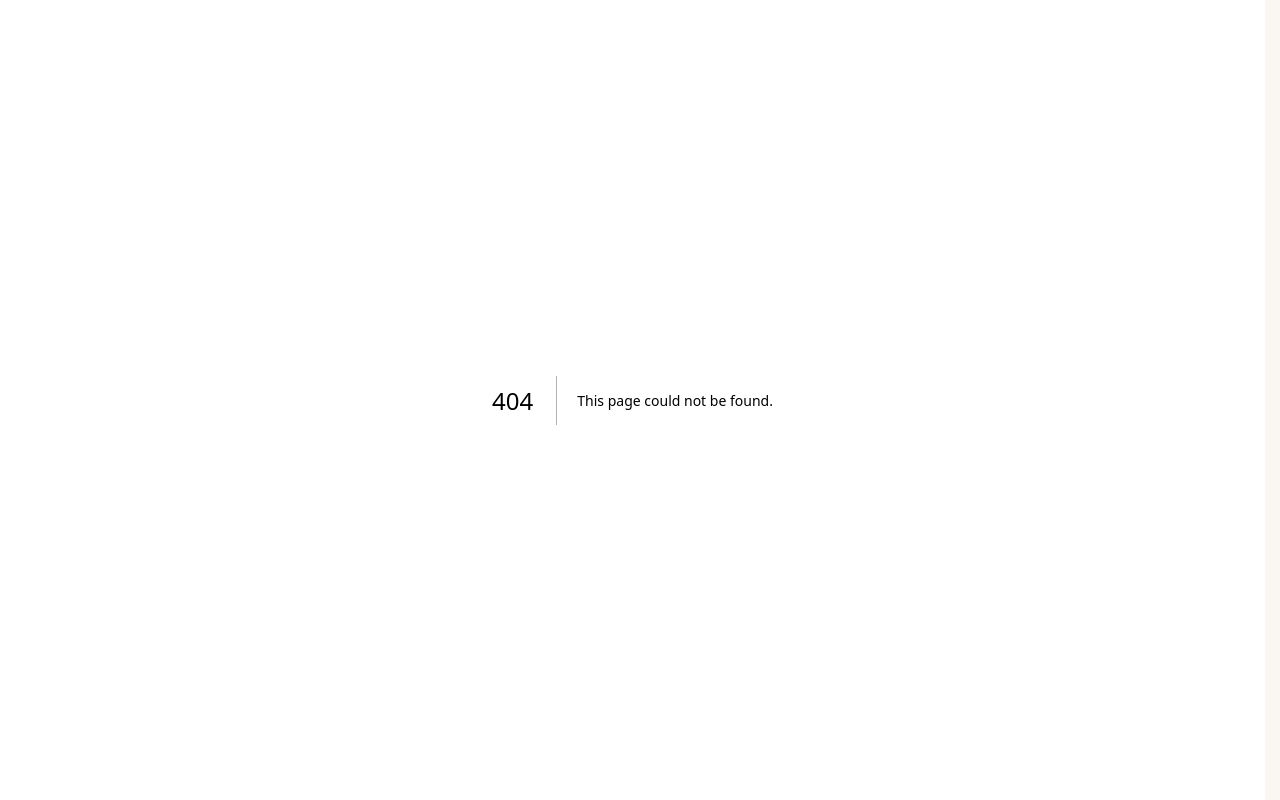
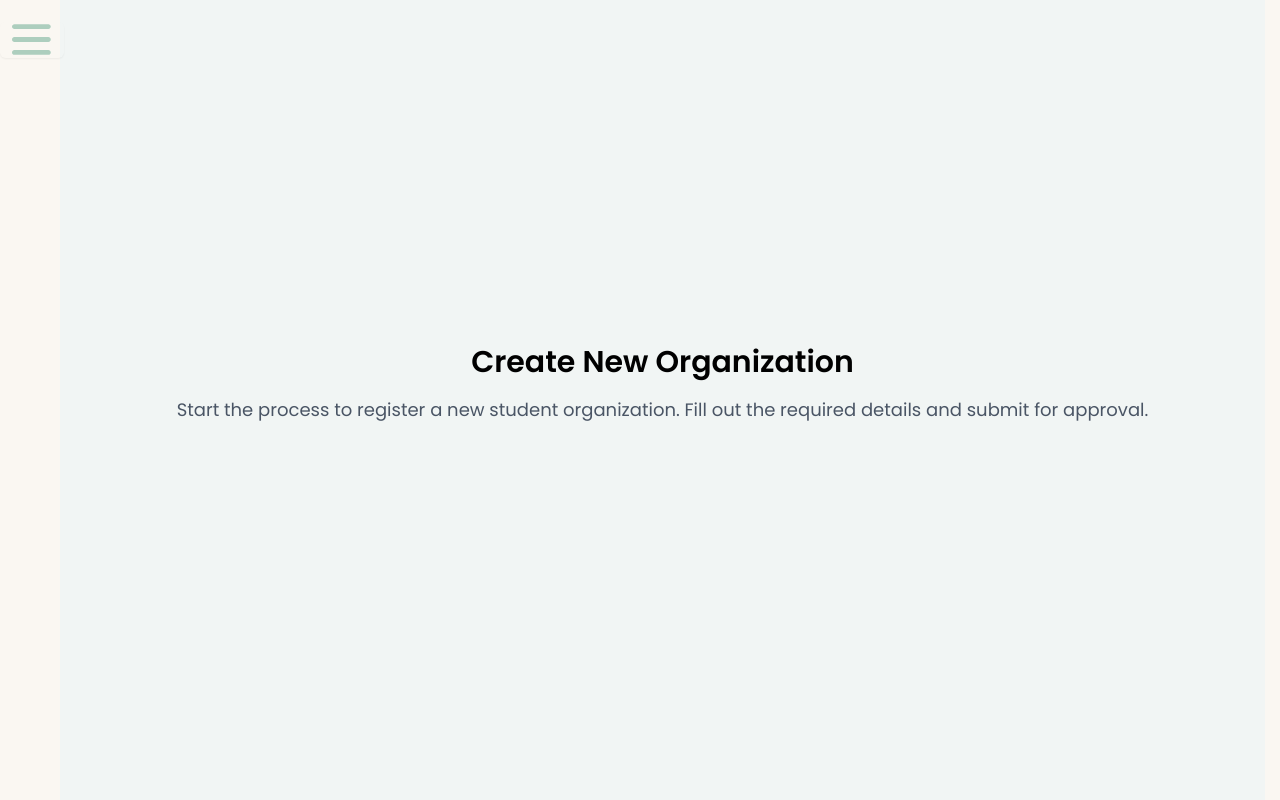
Before and after one commit to kemdav/Tambayan, a Next.js app: page /admin/create-org in a window 1280 px wide. Before the commit this address had no page. Built offline with nearby package versions, Linux system fonts and the light colour scheme; a web font is replaced by a local one.

Commit message:
feat: added create-org in admin view

```diff
--- /dev/null
+++ b/src/app/(admin-view)/admin/create-org/page.tsx
@@ -0,0 +1,14 @@
+import React from "react";
+
+export default function CreateOrgPage() {
+  return (
+    <div className="flex flex-col items-center justify-center h-full p-8">
+      <h1 className="text-3xl font-bold mb-4">Create New Organization</h1>
+      <p className="text-lg text-gray-600 mb-8">
+        Start the process to register a new student organization. Fill out the
+        required details and submit for approval.
+      </p>
+      {/* Future: Add organization creation form here */}
+    </div>
+  );
+}
--- a/src/app/(admin-view)/admin/layout.tsx
+++ b/src/app/(admin-view)/admin/layout.tsx
@@ -7,6 +7,7 @@ import { StudentProfileIcon } from "@/app/components/icons/StudentProfileIcon";
 import { SubscribedOrgIcon } from "@/app/components/icons/SubscribedOrgIcon";
 import { LogOutIcon as SettingsIcon } from "@/app/components/icons/LogOutIcon";
 import Image from "next/image";
+import { AddIcon } from "@/app/components/icons/AddIcon";
 
 // A simple hamburger icon component for clarity
 const HamburgerIcon = ({ className }: { className?: string }) => (
@@ -62,6 +63,12 @@ const navButtons: ButtonConfig[] = [
     children: "Accreditation",
     icon: <img src="/accredit.svg" alt="Accreditation" className="w-4 h-5" />,
     href: "/admin/accreditation",
+  },
+  {
+    id: "create-org",
+    children: "Create New Organization",
+    icon: <AddIcon className="w-5 h-5" />,
+    href: "/admin/create-org",
   },
   {
     id: "settings",
```
